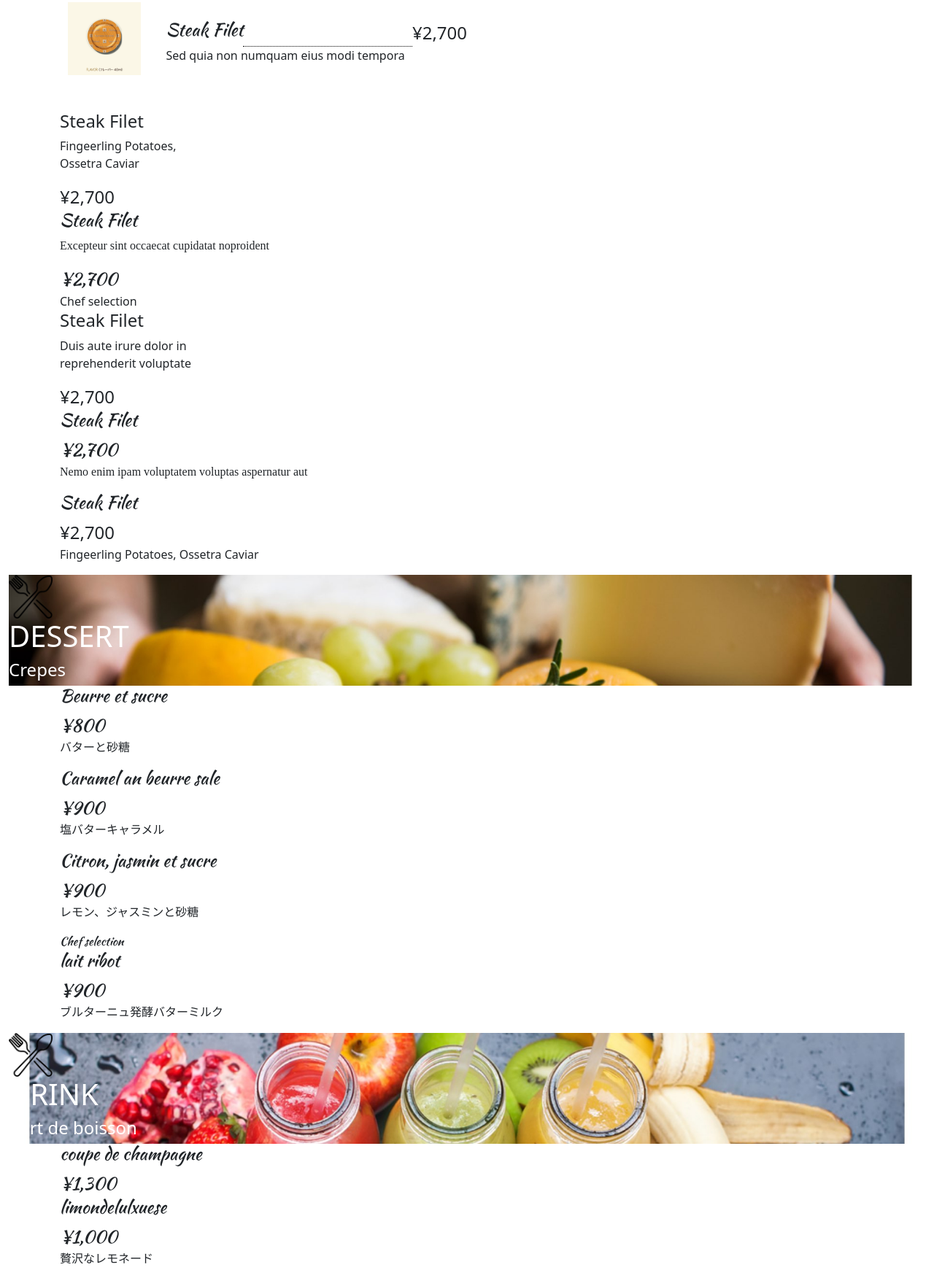
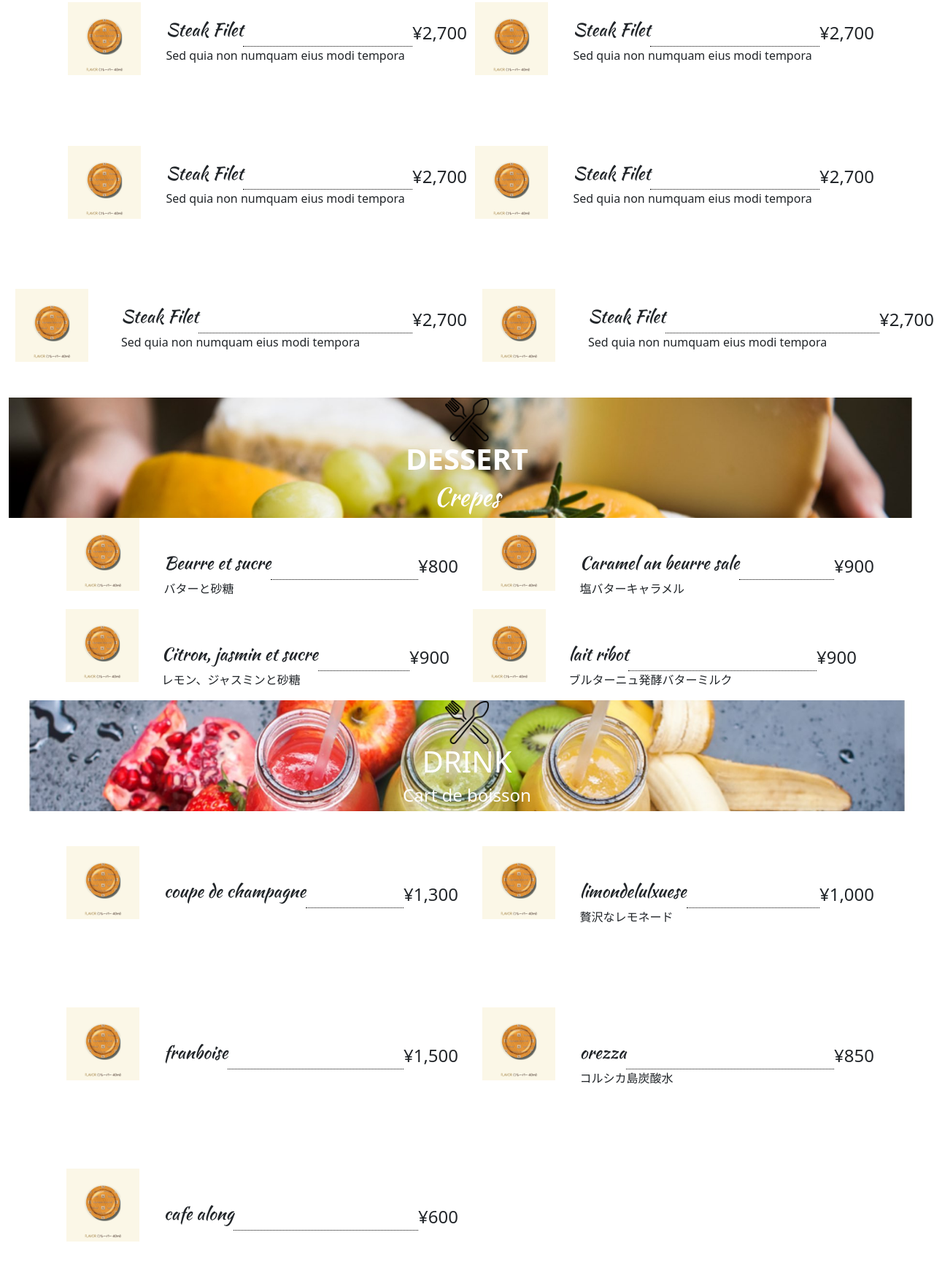
Before and after one commit to lisaishihara12/dor_html, a plain HTML site: page menu.html in a window 1280 px wide. Shown: the part 266-2007 px from the top of the page at 73% size. Drawn offline with nearby package versions, Linux system fonts and the light colour scheme.

Commit message:
メニュー完成２

```diff
--- a/css/menu.css
+++ b/css/menu.css
@@ -30,10 +30,6 @@ ul {
 
 .menu_item p {
     font-family: serif;
-}
-
-.menu_item2 {
-    display: inline-block;
 }
 
 .bottom_line {
--- a/menu.html
+++ b/menu.html
@@ -75,182 +75,194 @@
                             <img class="menu_image" src="img/nespresso.png" alt="#">
                         </div>
                         <div class="col-md-9 pt-4">
-                            <div class="d-flex justify-content-between ">
+                            <div class="d-flex justify-content-between">
                                 <h4 class="menu_item">Steak Filet</h4>
                                 <span class="bottom_line flex-grow-1"></span>
                                 <div class="menu_list_price">¥2,700</div>
                             </div>
-
                             <p>Sed quia non numquam eius modi tempora</p>
                         </div>
                     </div>
-
                 </div>
 
-                <div class="col-md-6">
-                    aaaaaaaaa
+                <div class="col-md-6 my-5">
+                    <div class="row">
+                        <div class="col-md-3 text-center">
+                            <img class="menu_image" src="img/nespresso.png" alt="#">
+                        </div>
+                        <div class="col-md-9 pt-4">
+                            <div class="d-flex justify-content-between">
+                                <h4 class="menu_item">Steak Filet</h4>
+                                <span class="bottom_line flex-grow-1"></span>
+                                <div class="menu_list_price">¥2,700</div>
+                            </div>
+                            <p>Sed quia non numquam eius modi tempora</p>
+                        </div>
+                    </div>
                 </div>
             </div>
 
             <div class="row g-0">
-                <div class="col-md-6">
-                    <div class="menu_item2">
-                        <div class="col-md-9">
-                            <h4>Steak Filet</h4>
-                            <div class="memu_list_dot"></div>
-                            <span class="bottom_line flex-fill"></span>
-                            <p>Fingeerling Potatoes, Ossetra Caviar</p>
+                <div class="col-md-6 my-5">
+                    <div class="row">
+                        <div class="col-md-3 text-center">
+                            <img class="menu_image" src="img/nespresso.png" alt="#">
                         </div>
+                        <div class="col-md-9 pt-4">
+                            <div class="d-flex justify-content-between">
+                                <h4 class="menu_item">Steak Filet</h4>
+                                <span class="bottom_line flex-grow-1"></span>
+                                <div class="menu_list_price">¥2,700</div>
+                            </div>
+                            <p>Sed quia non numquam eius modi tempora</p>
+                        </div>
+                    </div>
+                </div>
 
-                        <div class="col-md-3">
-                            <div class="menu_list_price">¥2,700</div>
+                <div class="col-md-6 my-5">
+                    <div class="row">
+                        <div class="col-md-3 text-center">
+                            <img class="menu_image" src="img/nespresso.png" alt="#">
+                        </div>
+                        <div class="col-md-9 pt-4">
+                            <div class="d-flex justify-content-between">
+                                <h4 class="menu_item">Steak Filet</h4>
+                                <span class="bottom_line flex-grow-1"></span>
+                                <div class="menu_list_price">¥2,700</div>
+                            </div>
+                            <p>Sed quia non numquam eius modi tempora</p>
                         </div>
                     </div>
                 </div>
             </div>
         </div>
+        <div class="row g-0">
+            <div class="col-md-6 my-5">
+                <div class="row">
+                    <div class="col-md-3 text-center">
+                        <img class="menu_image" src="img/nespresso.png" alt="#">
+                    </div>
+                    <div class="col-md-9 pt-4">
+                        <div class="d-flex justify-content-between">
+                            <h4 class="menu_item">Steak Filet</h4>
+                            <span class="bottom_line flex-grow-1"></span>
+                            <div class="menu_list_price">¥2,700</div>
+                        </div>
+                        <p>Sed quia non numquam eius modi tempora</p>
+                    </div>
+                </div>
+            </div>
 
+            <div class="col-md-6 my-5">
+                <div class="row">
+                    <div class="col-md-3 text-center">
+                        <img class="menu_image" src="img/nespresso.png" alt="#">
+                    </div>
+                    <div class="col-md-9 pt-4">
+                        <div class="d-flex justify-content-between">
+                            <h4 class="menu_item">Steak Filet</h4>
+                            <span class="bottom_line flex-grow-1"></span>
+                            <div class="menu_list_price">¥2,700</div>
+                        </div>
+                        <p>Sed quia non numquam eius modi tempora</p>
+                    </div>
+                </div>
+            </div>
+        </div>
+    </section>
+
+    <!-- ******************************************************************************デザート　-->
+    <div class="container-fluid">
+        <div class="fixed-background" style="background-image: url(./img/マスクグループ\ 14.jpg); background-size: cover;">
+            <div class="row">
+                <div class="col-md-12">
+                    <div class="top_top text-center">
+                        <img src="img/top-icon.png" alt="フォーク">
+                        <h1 class="text-white">DESSERT</h1>
+                        <h4 class="text-white">Crepes</h4>
+                    </div>
+                </div>
+            </div>
+        </div>
+
+        <!--********************************************************************************デザートリスト-->
         <div class="container">
-            <div class="row g-0">
+            <div class="row">
                 <div class="col-md-6">
-                    <div class="menu_item">
-                        <div class="col-md-9">
-                            <h4>Steak Filet</h4>
-                            <span class="bottom_line flex-fill"></span>
-                            <p>Excepteur sint occaecat cupidatat noproident</p>
+                    <div class="row">
+                        <div class="col-md-3 text-center">
+                            <img class="menu_image" src="img/nespresso.png" alt="#">
                         </div>
-                        <div class="col-md-3">
-                            <div class="menu_list_price">¥2,700</div>
+                        <div class="col-md-9 pt-5">
+                            <div class="d-flex justify-content-between">
+                                <h4 class="menu_item">Beurre et sucre</h4>
+                                <span class="bottom_line flex-grow-1"></span>
+                                <div class="menu_list_price">¥800</div>
+                            </div>
+                            <p>バターと砂糖</p>
                         </div>
                     </div>
                 </div>
 
-                <div class="row g-0">
+                <div class="col-md-6">
+                    <div class="row">
+                        <div class="col-md-3 text-center">
+                            <img class="menu_image" src="img/nespresso.png" alt="#">
+                        </div>
+                        <div class="col-md-9 pt-5">
+                            <div class="d-flex justify-content-between">
+                                <h4 class="menu_item">Caramel an beurre sale</h4>
+                                <span class="bottom_line flex-grow-1"></span>
+                                <div class="menu_list_price">¥900</div>
+                            </div>
+                            <p>塩バターキャラメル</p>
+                        </div>
+                    </div>
+                </div>
+
+                <div class="row">
                     <div class="col-md-6">
-                        <div class="menu_item2">
-                            <div class="col-md-9">
-                                <span>Chef selection</span>
-                                <h4>Steak Filet</h4>
-                                <span class="bottom_line flex-fill"></span>
-                                <p>Duis aute irure dolor in reprehenderit voluptate</p>
+                        <div class="row">
+                            <div class="col-md-3 text-center">
+                                <img class="menu_image" src="img/nespresso.png" alt="#">
+                            </div>
+                            <div class="col-md-9 pt-5">
+                                <div class="d-flex justify-content-between">
+                                    <h4 class="menu_item">Citron, jasmin et sucre</h4>
+                                    <span class="bottom_line flex-grow-1"></span>
+                                    <div class="menu_list_price">¥900</div>
+                                </div>
+                                <p>レモン、ジャスミンと砂糖</p>
                             </div>
                         </div>
-                        <div class="col-3">
-                            <div class="menu_list_price">¥2,700</div>
+                    </div>
+
+                    <div class="col-md-6">
+                        <div class="row">
+                            <div class="col-md-3 text-center">
+                                <img class="menu_image" src="img/nespresso.png" alt="#">
+                            </div>
+                            <div class="col-md-9 pt-5">
+                                <div class="d-flex justify-content-between">
+                                    <h4 class="menu_item">lait ribot</h4>
+                                    <span class="bottom_line flex-grow-1"></span>
+                                    <div class="menu_list_price">¥900</div>
+                                </div>
+                                <p>ブルターニュ発酵バターミルク</p>
+                            </div>
+
                         </div>
                     </div>
                 </div>
             </div>
         </div>
-        <div class="container">
-            <div class="row">
-                <div class="col-md-6">
-                    <div class="menu_item">
-                        <div class="menu_list">
-                            <h4>Steak Filet</h4>
-                            <div class="memu_list_dot"></div>
-                            <span class="bottom_line flex-fill"></span>
-                            <div class="menu_list_price">¥2,700</div>
-                            <p>Nemo enim ipam voluptatem voluptas aspernatur aut</p>
-                        </div>
-                    </div>
-                </div>
-            </div>
-
-
-            <div class="row">
-                <div class="col-md-6">
-                    <div class="menu_item2">
-                        <div class="menu_list">
-                            <h4>Steak Filet</h4>
-                            <div class="memu_list_dot"></div>
-                            <span class="bottom_line flex-fill"></span>
-                            <div class="menu_list_price">¥2,700</div>
-                            <p>Fingeerling Potatoes, Ossetra Caviar</p>
-                        </div>
-                    </div>
-                </div>
-            </div>
-        </div>
-        </div>
-        </div>
-    </section>
-
-    <!-- デザート　-->
-    <div class="container-fluid">
-        <div class="fixed-background" style="background-image: url(./img/マスクグループ\ 14.jpg); background-size: cover;">
-            <div class="row">
-                <div class="col-md-12">
-                    <img src="img/top-icon.png" alt="フォーク">
-                    <h1 class="text-white">DESSERT</h1>
-                    <h4 class="text-white">Crepes</h4>
-                </div>
-            </div>
-        </div>
-
-        <!--デザートリスト-->
-        <div class="container">
-            <div class="row">
-                <div class="col-md-6">
-                    <div class="menu_item">
-                        <div class="menu_list">
-                            <h4>Beurre et sucre</h4>
-                            <div class="memu_list_dot"></div>
-                            <div class="menu_list_price">¥800</div>
-                            <p>バターと砂糖</p>
-                        </div>
-                    </div>
-                </div>
-            </div>
-
-            <div class="row">
-                <div class="col-md-6">
-                    <div class="menu_item">
-                        <div class="menu_list">
-                            <h4>Caramel an beurre sale</h4>
-                            <div class="memu_list_dot"></div>
-                            <div class="menu_list_price">¥900</div>
-                            <p>塩バターキャラメル</p>
-                        </div>
-                    </div>
-                </div>
-            </div>
-
-            <div class="row">
-                <div class="col-md-6">
-                    <div class="menu_item">
-                        <div class="menu_list">
-                            <h4>Citron, jasmin et sucre</h4>
-                            <div class="memu_list_dot"></div>
-                            <div class="menu_list_price">¥900</div>
-                            <p>レモン、ジャスミンと砂糖</p>
-                        </div>
-                    </div>
-                </div>
-            </div>
-
-            <div class="row">
-                <div class="col-md-6">
-                    <div class="menu_item">
-                        <div class="menu_list">
-                            <span>Chef selection</span>
-                            <h4>lait ribot</h4>
-                            <div class="memu_list_dot"></div>
-                            <div class="menu_list_price">¥900</div>
-                            <p>ブルターニュ発酵バターミルク</p>
-                        </div>
-                    </div>
-                </div>
-            </div>
-
-        </div>
     </div>
 
-    <!-- ドリンク-->
+    <!--***************************************************************************** ドリンク-->
     <div class="container-fluid">
         <div class="fixed-background" style="background-image: url(./img/マスクグループ\ 15.jpg); background-size: cover;">
             <div class="row">
-                <div class="col-md-12">
+                <div class="col-md-12 text-center">
                     <img src="img/top-icon.png" alt="フォーク">
                     <h1 class="text-white">DRINK</h1>
                     <h4 class="text-white">Cart de boisson</h4>
@@ -258,82 +270,90 @@
             </div>
         </div>
     </div>
+    <!--***************************************************************************** ドリンクメニュー-->
     <div class="container">
         <div class="row">
-            <div class="col-md-6">
-                <div class="menu_item">
-                    <div class="menu_list">
-                        <h4>coupe de champagne</h4>
-                        <div class="memu_list_dot"></div>
-                        <div class="menu_list_price">¥1,300</div>
+            <div class="col-md-6 my-5">
+                <div class="row">
+                    <div class="col-md-3 text-center">
+                        <img class="menu_image" src="img/nespresso.png" alt="#">
+                    </div>
+                    <div class="col-md-9 pt-5">
+                        <div class="d-flex justify-content-between">
+                            <h4 class="menu_item">coupe de champagne</h4>
+                            <span class="bottom_line flex-grow-1"></span>
+                            <div class="menu_list_price">¥1,300</div>
+                        </div>
                     </div>
                 </div>
             </div>
-        </div>
 
-        <div class="row">
-            <div class="col-md-6">
-                <div class="menu_item">
-                    <div class="menu_list">
-                        <h4>limondelulxuese</h4>
-                        <div class="memu_list_dot"></div>
-                        <div class="menu_list_price">¥1,000</div>
+            <div class="col-md-6 my-5">
+                <div class="row">
+                    <div class="col-md-3 text-center">
+                        <img class="menu_image" src="img/nespresso.png" alt="#">
+                    </div>
+                    <div class="col-md-9 pt-5">
+                        <div class="d-flex justify-content-between">
+                            <h4 class="menu_item">limondelulxuese</h4>
+                            <span class="bottom_line flex-grow-1"></span>
+                            <div class="menu_list_price">¥1,000</div>
+                        </div>
                         <p>贅沢なレモネード</p>
                     </div>
                 </div>
             </div>
-        </div>
 
-        <div class="row">
-            <div class="col-md-6">
-                <div class="menu_item">
-                    <div class="menu_list">
-                        <h4>franboise</h4>
-                        <div class="memu_list_dot"></div>
-                        <div class="menu_list_price">¥1,500</div>
+            <div class="col-md-6 my-5">
+                <div class="row">
+                    <div class="col-md-3 text-center">
+                        <img class="menu_image" src="img/nespresso.png" alt="#">
+                    </div>
+                    <div class="col-md-9 pt-5">
+                        <div class="d-flex justify-content-between">
+                            <h4 class="menu_item">franboise</h4>
+                            <span class="bottom_line flex-grow-1"></span>
+                            <div class="menu_list_price">¥1,500</div>
+                        </div>
                     </div>
                 </div>
             </div>
-        </div>
-
-        <div class="row">
-            <div class="col-md-6">
-                <div class="menu_item">
-                    <div class="menu_list">
-                        <h4>orezza</h4>
-                        <div class="memu_list_dot"></div>
-                        <div class="menu_list_price">¥850</div>
+            <div class="col-md-6 my-5">
+                <div class="row">
+                    <div class="col-md-3 text-center">
+                        <img class="menu_image" src="img/nespresso.png" alt="#">
+                    </div>
+                    <div class="col-md-9 pt-5">
+                        <div class="d-flex justify-content-between">
+                            <h4 class="menu_item">orezza</h4>
+                            <span class="bottom_line flex-grow-1"></span>
+                            <div class="menu_list_price">¥850</div>
+                        </div>
                         <p>コルシカ島炭酸水</p>
                     </div>
                 </div>
             </div>
-        </div>
 
-        <div class="row">
-            <div class="col-md-6">
-                <div class="menu_item">
-                    <div class="menu_list">
-                        <h4>manngue</h4>
-                        <div class="memu_list_dot"></div>
-                        <div class="menu_list_price">¥1,500</div>
+            <div class="col-md-6 my-5">
+                <div class="row">
+                    <div class="col-md-3 text-center">
+                        <img class="menu_image" src="img/nespresso.png" alt="#">
+                    </div>
+                    <div class="col-md-9 pt-5">
+                        <div class="d-flex justify-content-between">
+                            <h4 class="menu_item">cafe along</h4>
+                            <span class="bottom_line flex-grow-1"></span>
+                            <div class="menu_list_price">¥600</div>
+                        </div>
                     </div>
                 </div>
             </div>
-        </div>
 
-        <div class="row">
-            <div class="col-md-6">
-                <div class="menu_item">
-                    <div class="menu_list">
-                        <h4>cafe along</h4>
-                        <div class="memu_list_dot"></div>
-                        <div class="menu_list_price">¥600</div>
-                    </div>
-                </div>
-            </div>
+
         </div>
     </div>
 
+    <!-- ******************************************************************footer-->
 
     <footer>
         <div class="footer-inner">
```
